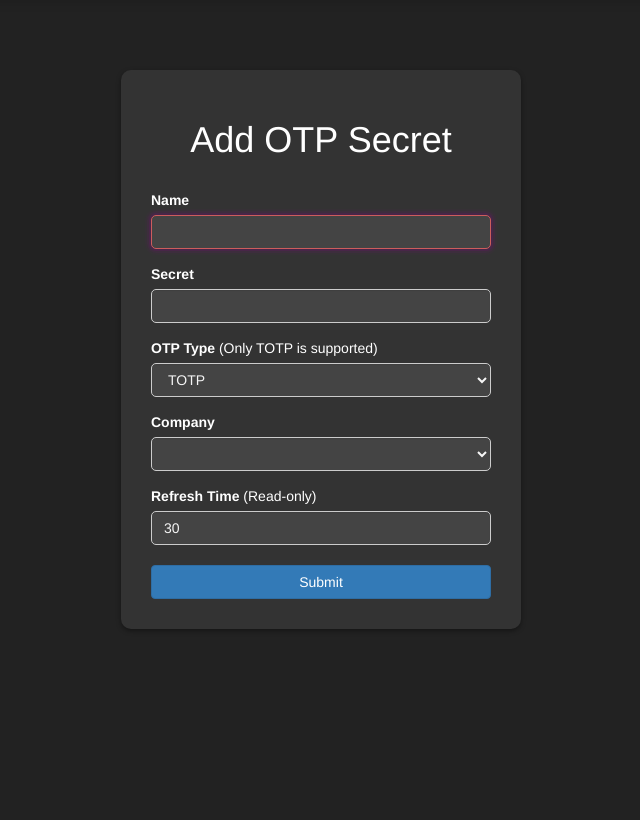
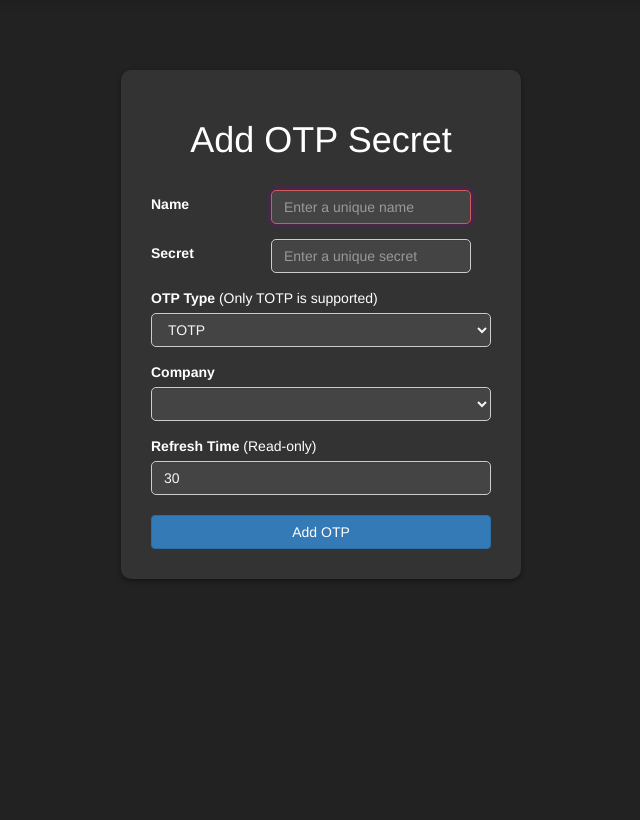
Before and after one commit to Migrim/OTP-Manager, a Flask app: template templates/add.html in a window 1280 px wide. Shown: the part 52-872 px from the top of the page, without its empty margins (319-959 px from the left). Run offline with Flask 3, Linux system fonts and the light colour scheme; the template is opened without the code that fills it: values that come from a table or form of the project are taken from there, others are empty; some libraries are stand-ins or nearby versions.

Commit message:
Added Client Sided Validation

```diff
--- a/Static/styles/add.css
+++ b/Static/styles/add.css
@@ -81,6 +81,30 @@ body {
     top: 100%;
     left: 50%;
     transform: translateX(-50%);
+}
+
+.form-group-with-icon {
+    display: flex;
+    align-items: center;
+    flex-wrap: nowrap;
+}
+
+.form-group-with-icon label {
+    flex: 0 0 auto;
+    width: 100px;
+    margin-right: 20px;
+}
+
+.form-group-with-icon .form-control {
+    flex: 1 0 auto;
+    min-width: 200px;
+    max-width: calc(100% - 140px);
+}
+
+.validation-icon {
+    flex: 0 0 auto;
+    margin-left: 10px;
+    display: none;
 }
 
 select.form-control {
--- a/templates/add.html
+++ b/templates/add.html
@@ -69,16 +69,18 @@
         <h1 class="form-title">Add OTP Secret</h1>
         <form method="POST">
             {{ form.hidden_tag() }}
-            <div class="form-group">
+            <div class="form-group form-group-with-icon">
                 {{ form.name.label }}
-                {{ form.name(class="form-control", title="Enter a unique name for the OTP secret", autofocus=true) }}
+                {{ form.name(class="form-control", placeholder="Enter a unique name", title="Enter a unique name for the OTP secret", autofocus=true) }}
+                <span class="validation-icon" id="nameCheck"><i class="material-icons-outlined">check_small</i></span>
                 {% for error in form.name.errors %}
                     <span class="text-danger">{{ error }}</span>
                 {% endfor %}
             </div>
-            <div class="form-group">
+            <div class="form-group form-group-with-icon">
                 {{ form.secret.label }}
-                {{ form.secret(class="form-control", title="Enter a secure secret, at least 16 characters") }}
+                {{ form.secret(class="form-control", placeholder="Enter a unique secret", title="Enter a secure secret, at least 16 characters") }}
+                <span class="validation-icon" id="secretCheck"><i class="material-icons-outlined">check_small</i></span>
             </div>
             <div class="form-group">
                 {{ form.otp_type.label(class="form-check-label") }} <span>  (Only TOTP is supported)</span>
@@ -99,7 +101,7 @@
                     <span class="text-danger">{{ error }}</span>
                 {% endfor %}
             </div>
-            {{ form.submit(class="btn btn-primary btn-block form-submit") }}
+            {{ form.submit(value="Add OTP", class="btn btn-primary btn-block form-submit") }}
         </form>
     </div>
 </div>
@@ -124,16 +126,90 @@
 {{ super() }}
 <script>
     $(document).ready(function() {
-        if ($('.text-danger').length > 0) {
-            $('.toast').toast({ delay: 5000 });
-            $('.toast').toast('show');
+        $("form").submit(function(e) {
+            let valid = true;
+            let errorMsgs = [];
+
+            const name = $("input[name='name']").val();
+            const secret = $("input[name='secret']").val();
+            const otpType = $("select[name='otp_type']").val();
+            const refreshTime = $("input[name='refresh_time']").val();
+
+            if (!validateName(name)) {
+                errorMsgs.push("Name must be at least 4 characters long");
+                valid = false;
+            }
+
+            if (!validateSecret(secret)) {
+                errorMsgs.push("Secret must be at least 16 characters long");
+                valid = false;
+            }
+
+            if (!/^[a-zA-Z0-9]+$/.test(secret)) {
+                errorMsgs.push("Secret must contain only alphanumeric characters");
+                valid = false;
+            }
+
+            if (!/^[A-Z2-7=]{16,}$/i.test(secret) || secret.length % 8 !== 0) {
+                errorMsgs.push("Secret must be a valid base32 string with a length that is a multiple of 8 characters");
+                valid = false;
+            }
+
+            if (!["totp", "hotp"].includes(otpType)) {
+                errorMsgs.push("Invalid OTP type. Choose either TOTP or HOTP");
+                valid = false;
+            }
+
+            if (!Number.isInteger(parseInt(refreshTime)) || parseInt(refreshTime) <= 0) {
+                errorMsgs.push("Refresh time must be a positive number");
+                valid = false;
+            }
+
+            const suspiciousPattern = /(--|;|--|;|\/\*|\*\/|@@|@|char|nchar|varchar|nvarchar|alter|begin|cast|create|cursor|declare|delete|drop|end|exec|execute|fetch|insert|kill|open|select|sys|sysobjects|syscolumns|table|update)/i;
+            if (suspiciousPattern.test(name) || suspiciousPattern.test(secret)) {
+                errorMsgs.push("Suspicious patterns detected in input fields");
+                valid = false;
+            }
+
+            if (!valid) {
+                e.preventDefault();
+                alert(errorMsgs.join("\n"));
+                $('.toast').toast({ delay: 5000 });
+                $('.toast').toast('show');
+            }
+        });
+
+        function validateName(name) {
+            return name && name.length >= 4;
         }
 
-        if ($('.flash-message').length > 0) {
-            setTimeout(function() {
-                $('.flash-message').fadeOut('slow');
-            }, 5000);
+        function validateSecret(secret) {
+            return secret && secret.length >= 16;
         }
+
+        function updateValidationStatus(isValid, elementID) {
+            if (isValid) {
+                $(`#${elementID}`).html('<i class="material-icons-outlined" style="color:green;">check_small</i>');
+            } else {
+                $(`#${elementID}`).html('');
+            }
+        }
+
+        $("input[name='name']").on("input", function() {
+            if ($(this).val().length >= 4) {
+                $("#nameCheck").show();
+            } else {
+                $("#nameCheck").hide();
+            }
+        });
+
+        $("input[name='secret']").on("input", function() {
+            if ($(this).val().length >= 16) {
+                $("#secretCheck").show();
+            } else {
+                $("#secretCheck").hide();
+            }
+        });
     });
 </script>
 {% endblock %}
```
Also changed, not shown: templates/home.html (+4 -4 lines), otp.db.
